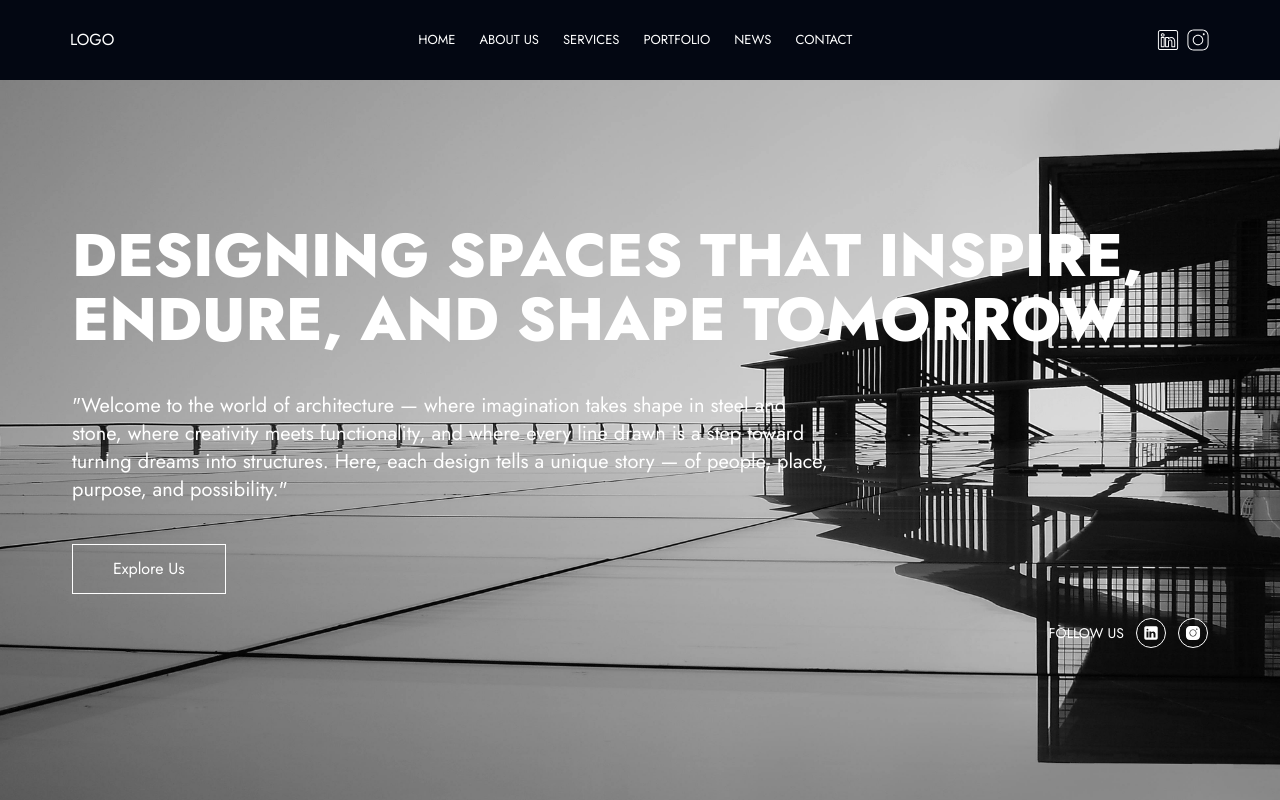
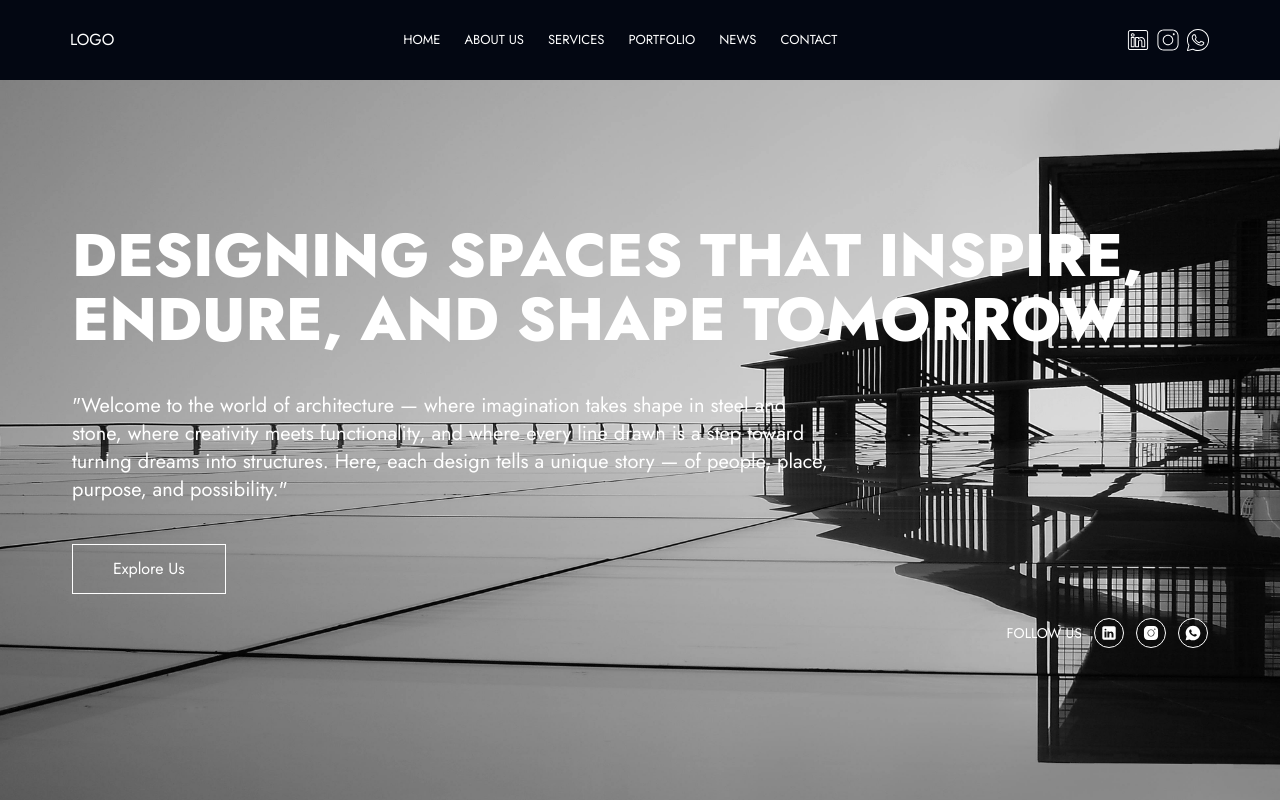
Before and after one commit to studiodaivikah/portfolio, a Next.js app: page / in a window 1280 px wide. Shown: the top 800 px of the page. Built offline with nearby package versions, Linux system fonts and the light colour scheme.

Commit message:
add whatsapp on home

```diff
--- a/components/hero/hero.tsx
+++ b/components/hero/hero.tsx
@@ -43,6 +43,14 @@ const Hero = () => {
                 src={"/icons/instagram_filled.svg"}
               />
             </div>
+            <div className="border border-white p-1.5 rounded-full">
+              <Image
+                height={16}
+                width={16}
+                alt="whatsapp"
+                src={"/icons/whatsapp_filled.svg"}
+              />
+            </div>
           </div>
         </div>
       </div>
--- a/components/nav/navbar.tsx
+++ b/components/nav/navbar.tsx
@@ -46,6 +46,12 @@ const Navbar = () => {
             alt="instagram"
             src={"/icons/instagram.svg"}
           />
+          <Image
+            height={24}
+            width={24}
+            alt="whatsapp"
+            src={"/icons/whatsapp.svg"}
+          />
         </div>
       </div>
     </section>
```
Also changed, not shown: public/icons/whatsapp.svg (added).
